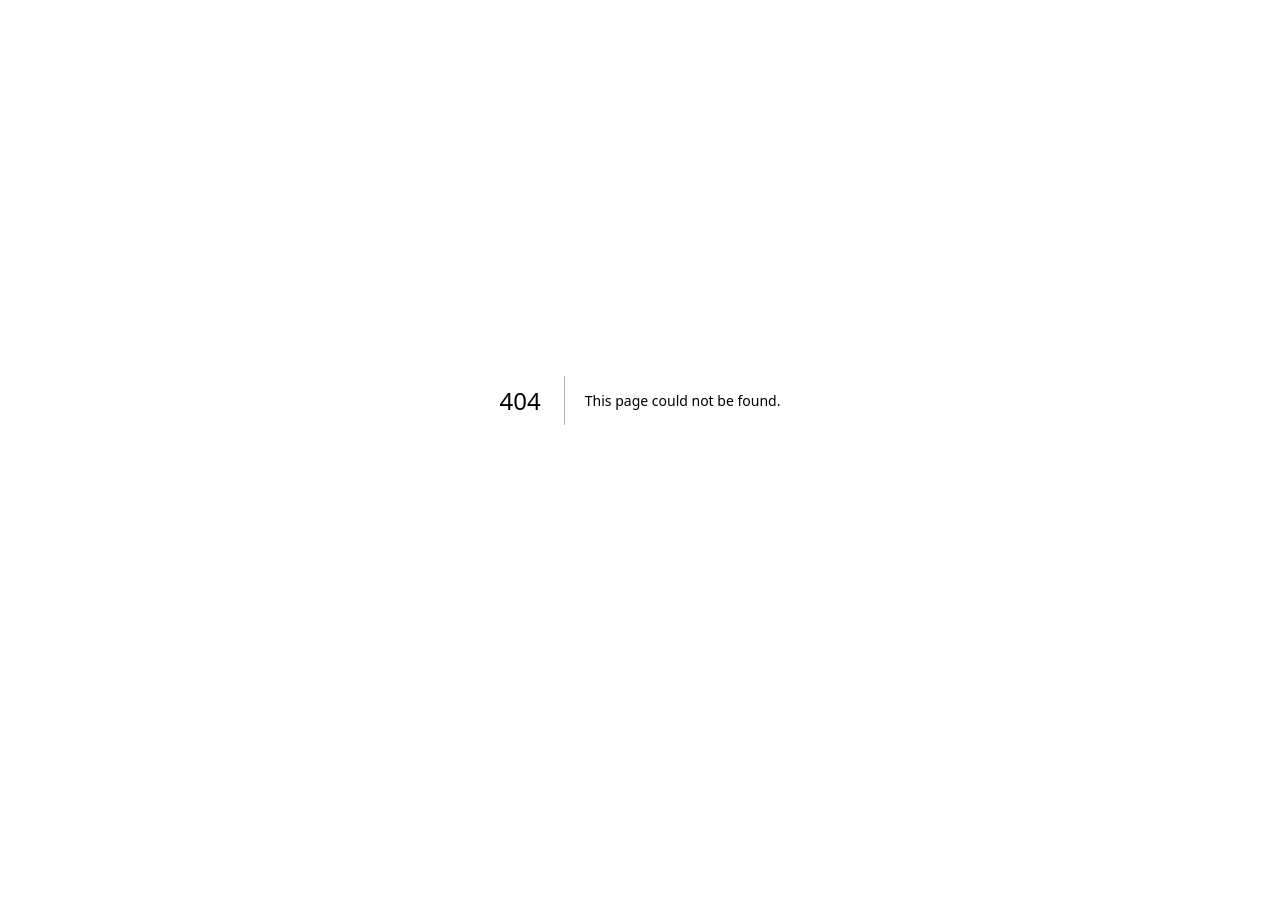
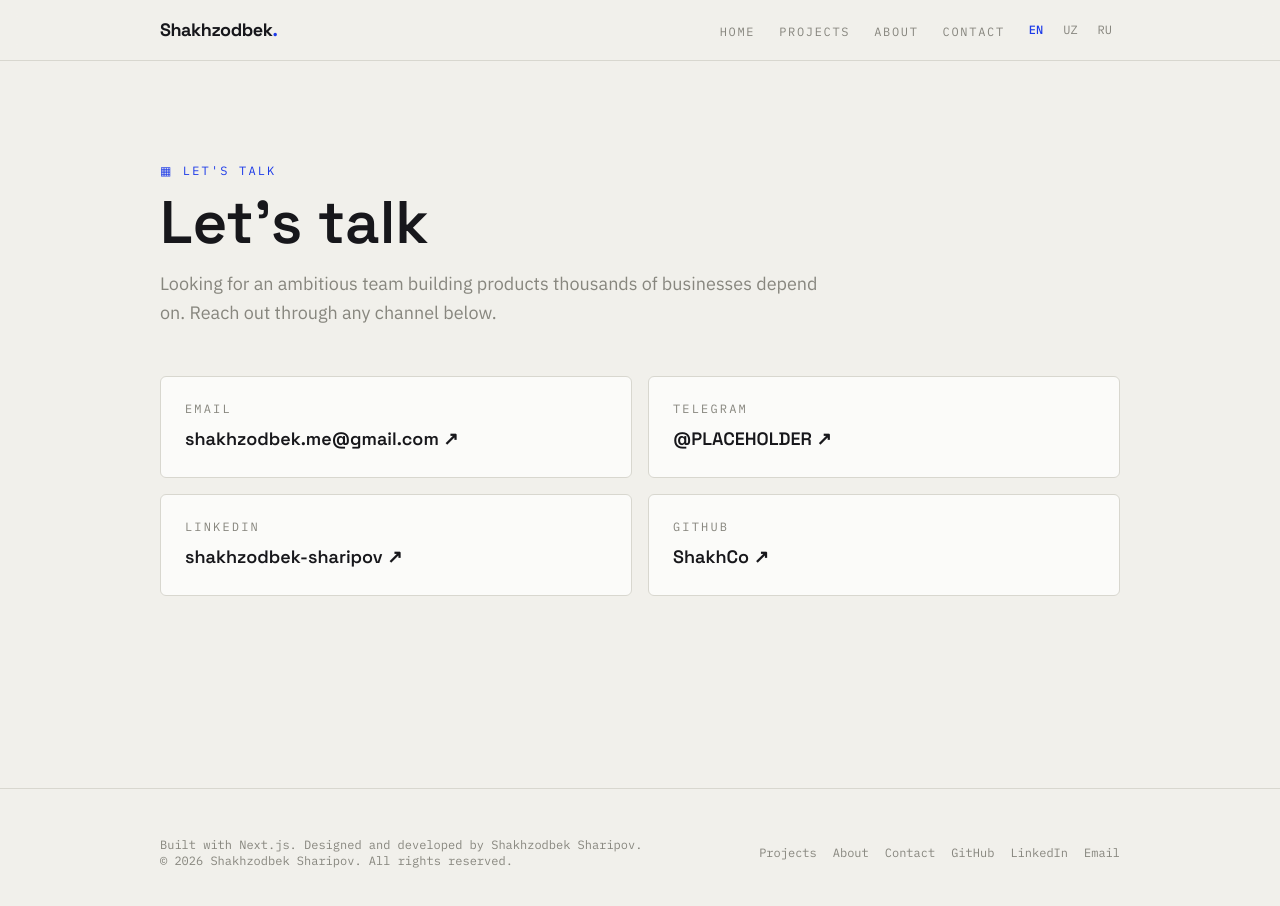
Before and after one commit to ShakhCo/shakha.uz, a Next.js app: page /en/contact/ in a window 1280 px wide. Before the commit this address had no page. Shown: the top 906 px of the page. Before the commit the page ends 800 px from the top, so only its background shows below. Built offline with nearby package versions, Linux system fonts and the light colour scheme.

Commit message:
feat: contact page

```diff
--- /dev/null
+++ b/src/app/[locale]/contact/page.tsx
@@ -0,0 +1,52 @@
+import type { Metadata } from "next";
+import { notFound } from "next/navigation";
+import { isLocale, type Locale } from "@/lib/i18n/config";
+import { getDictionary } from "@/lib/i18n/get-dictionary";
+import { buildMetadata } from "@/lib/seo";
+import { CONTACT, SOCIALS } from "@/lib/site";
+import { Section } from "@/components/Section";
+
+export async function generateMetadata({ params }: { params: Promise<{ locale: string }> }): Promise<Metadata> {
+  const { locale } = await params;
+  if (!isLocale(locale)) return {};
+  const dict = getDictionary(locale);
+  return buildMetadata({ locale, path: "contact", title: dict.meta.contact.title, description: dict.meta.contact.description });
+}
+
+export default async function ContactPage({ params }: { params: Promise<{ locale: string }> }) {
+  const { locale } = await params;
+  if (!isLocale(locale)) notFound();
+  const dict = getDictionary(locale as Locale);
+
+  const tgHandle = CONTACT.telegram.replace(/^@/, "");
+  const cards = [
+    { label: dict.contact.email, value: CONTACT.email, href: `mailto:${CONTACT.email}` },
+    { label: dict.contact.telegram, value: CONTACT.telegram, href: `https://t.me/${tgHandle}` },
+    { label: dict.contact.linkedin, value: "shakhzodbek-sharipov", href: SOCIALS.linkedin },
+    { label: dict.contact.github, value: "ShakhCo", href: SOCIALS.github },
+  ];
+
+  return (
+    <Section className="py-16 md:py-24">
+      <span className="font-mono text-xs uppercase tracking-[0.18em] text-[var(--color-signal)]">▦ {dict.contact.title}</span>
+      <h1 className="mt-3 font-display text-4xl font-semibold md:text-6xl">{dict.contact.title}</h1>
+      <p className="mt-4 max-w-2xl text-lg leading-relaxed text-[var(--color-muted)]">{dict.contact.intro}</p>
+      <div className="mt-12 grid gap-4 sm:grid-cols-2">
+        {cards.map((c) => (
+          <a
+            key={c.label}
+            href={c.href}
+            target={c.href.startsWith("http") ? "_blank" : undefined}
+            rel="noopener noreferrer"
+            className="group rounded-md border border-[var(--color-line)] bg-[var(--color-surface)] p-6 transition-transform hover:-translate-y-0.5 hover:border-[var(--color-ink)] focus-visible:outline-2 focus-visible:outline-offset-2 focus-visible:outline-[var(--color-signal)]"
+          >
+            <p className="font-mono text-xs uppercase tracking-[0.18em] text-[var(--color-muted)]">{c.label}</p>
+            <p className="mt-2 font-display text-lg font-semibold text-[var(--color-ink)] transition-colors group-hover:text-[var(--color-signal)]">
+              {c.value} ↗
+            </p>
+          </a>
+        ))}
+      </div>
+    </Section>
+  );
+}
```
